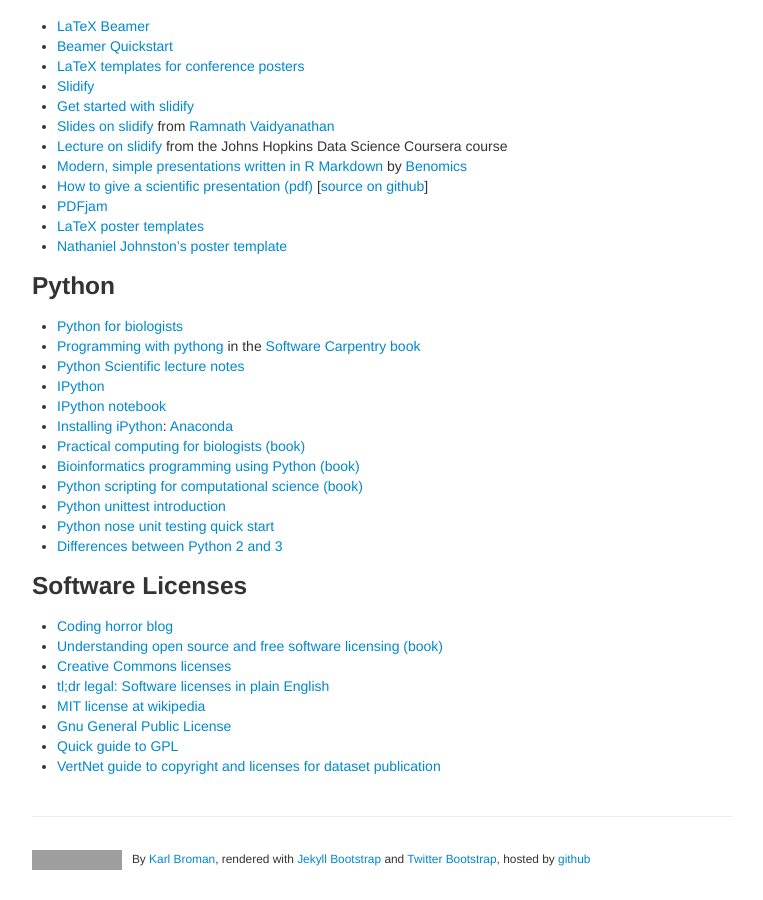
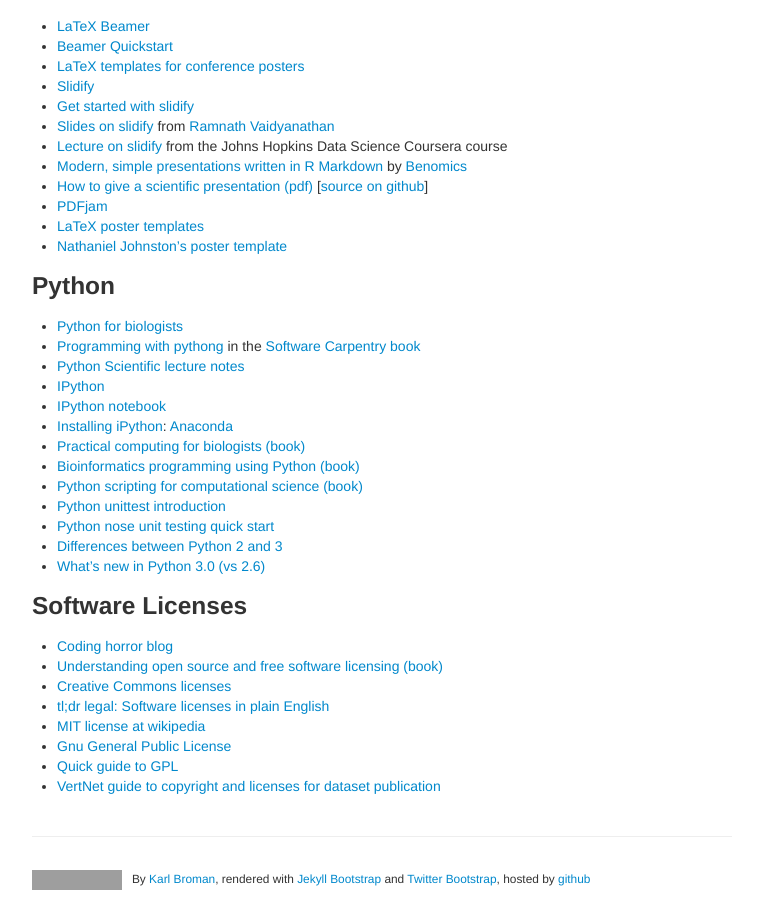
Before and after one commit to kbroman/Tools4RR, a Jekyll site: the page built from pages/resources.md, in a window 1280 px wide and 900 px high, scrolled down 3299 px. Shown: the whole window, without its empty margins (258-1021 px from the left). Built offline with Jekyll 4.4.1, drawn with Linux system fonts in a browser that asks for light colours; grey boxes are pictures that could not be loaded.

Commit message:
Another link about python 2 vs 3

```diff
--- a/pages/resources.md
+++ b/pages/resources.md
@@ -230,6 +230,7 @@
 - [Python unittest introduction](http://pythontesting.net/framework/unittest/unittest-introduction)
 - [Python nose unit testing quick start](http://blog.jameskyle.org/2010/10/nose-unit-testing-quick-start)
 - [Differences between Python 2 and 3](http://inventwithpython.com/appendixa.html)
+- [What's new in Python 3.0 (vs 2.6)](https://docs.python.org/3.1/whatsnew/3.0.html)
 
 ### Software Licenses
 
```
